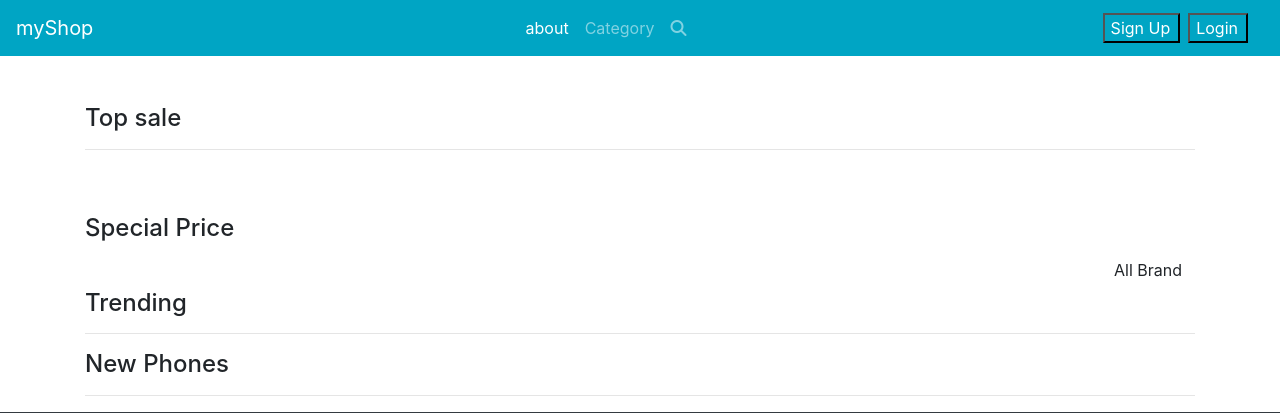
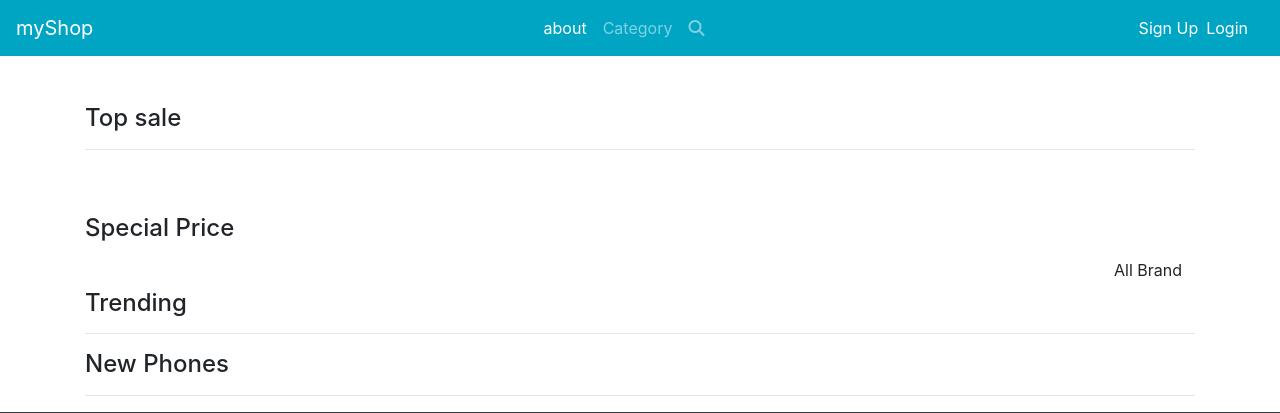
Before and after one commit to Eamefia/ElectroShop, a PHP site: page / in a window 1280 px wide. Shown: the top 413 px of the page. Run offline with PHP 8.4, Linux system fonts and the light colour scheme; data that the repository does not hold is empty; some libraries are stand-ins or nearby versions; some web fonts are replaced.

Commit message:
first commit

```diff
--- a/Style.css
+++ b/Style.css
@@ -133,6 +133,9 @@ font-size {
     margin-right: -4rem;
 }
 
+#banner-area .owl-carousel .item.product img{
+    height: 60vh;
+}
 
 .container-fluid{
     width: 100%;
--- a/Template/_banner-area.php
+++ b/Template/_banner-area.php
@@ -7,8 +7,8 @@
     <?php foreach ($product_shuffle as $item) {
          if($item['Category'] == 'Banner'){
         ?>
-        <div class="item">
-        <img src="<?php echo $item['item_image'] ?? "./assets/products/1.jpg"; ?>" alt="product1" class="img-fluid" height="200px"></a>
+        <div class="item" style="height: 70vh; margin: 10px;">
+        <img src="<?php echo $item['item_image'] ?? "./assets/products/1.jpg"; ?>" alt="product1" class="img-fluid"></a>
         </div>
         <?php
           }
--- a/Template/notFound/_cart-notFound.php
+++ b/Template/notFound/_cart-notFound.php
@@ -31,4 +31,4 @@
 
     </div>
 </section>
-<!--end Shopping cart section-->
+<!--end Shopping cart section   M)C54dXJ2$DccpPGyhwl-->
--- a/header.php
+++ b/header.php
@@ -75,11 +75,11 @@
                    }
                }else {?>
                     <div class="nav-item pr-2">
-                   <button class="color-second-bg pr-2" style="width:auto;"><a href="SignUp.php" style="color: white; text-decoration: none">Sign Up</a></button>
+                   <a href="SignUp.php" style="color: white; text-decoration: none">Sign Up</a>
                </div>
 
                <div class="nav-item pr-2">
-                   <button class="color-second-bg pr-2" style="width:auto;"><a href="login.php" style="color: white; text-decoration: none">Login</a></button>
+                   <a href="login.php" style="color: white; text-decoration: none">Login</a>
                </div>
                <?php
                }
```
Also changed, not shown: 5 other files.
